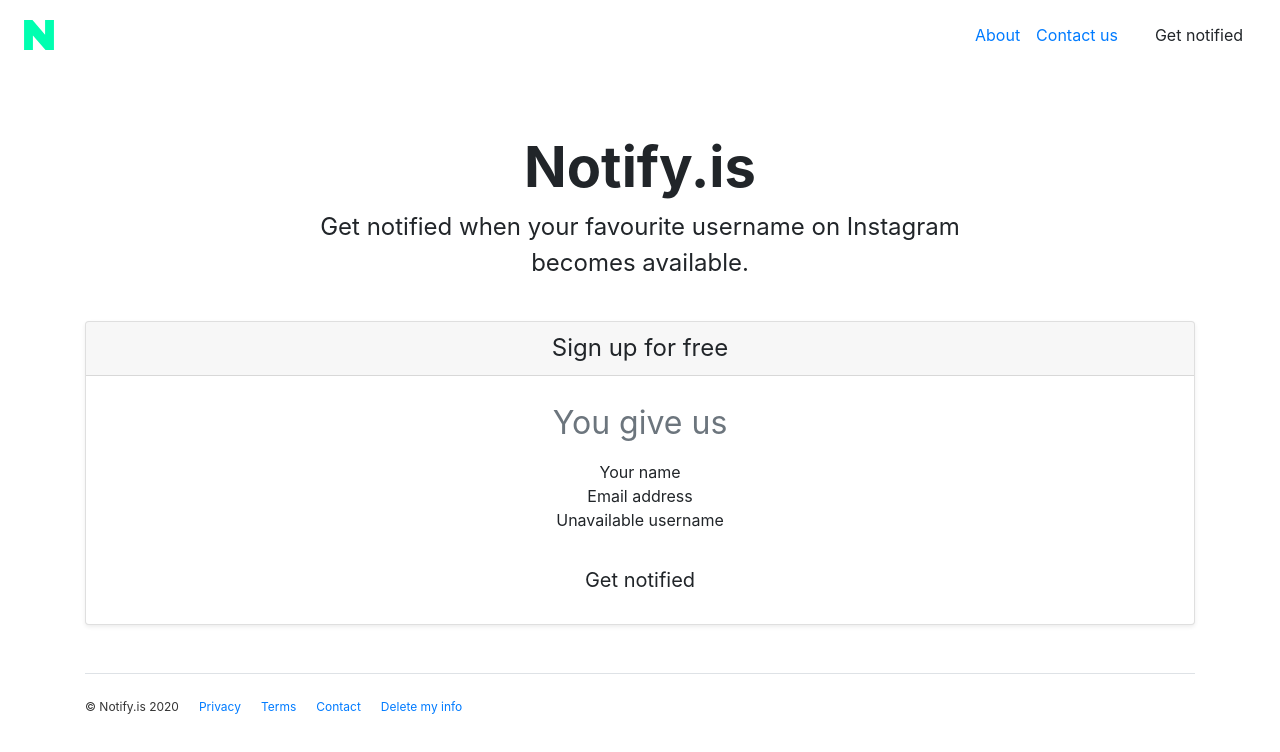
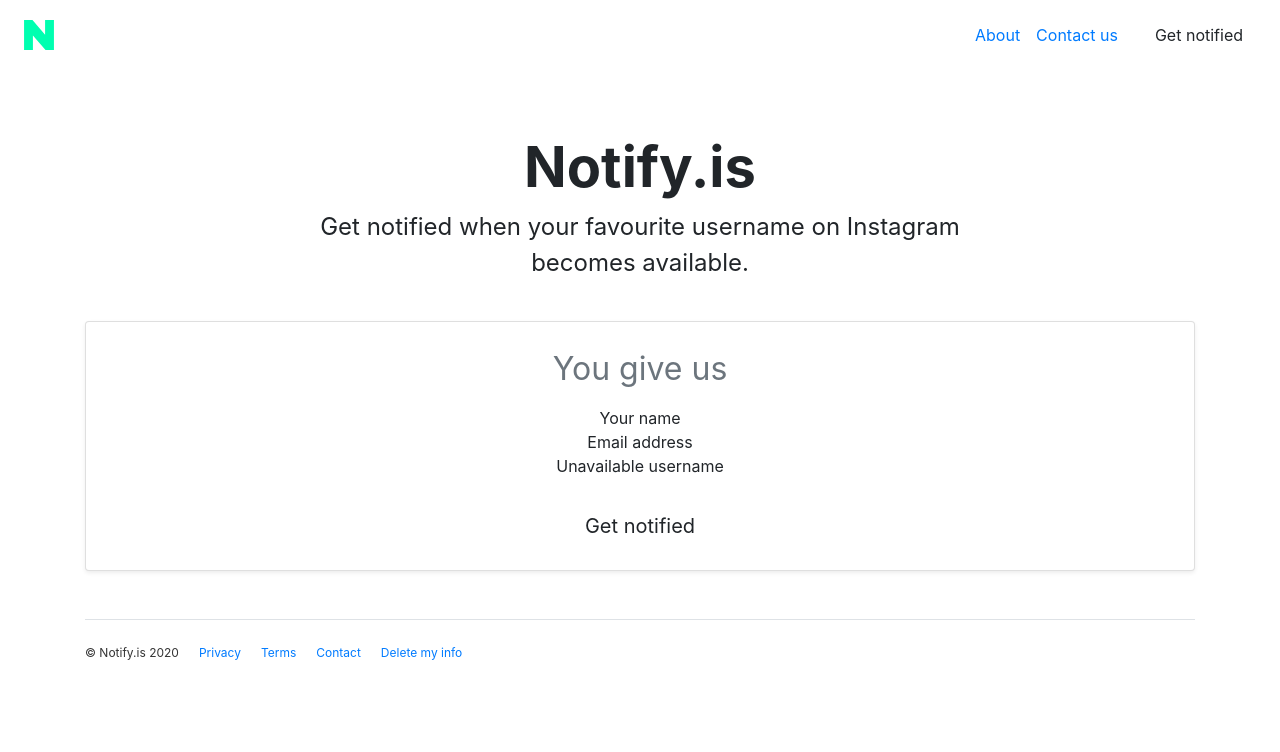
Before and after one commit to oliverproud/notify.is, a Next.js app: page / in a window 1280 px wide. Shown: the top 752 px of the page. Built offline with nearby package versions, Linux system fonts and the light colour scheme.

Commit message:
remove card header

```diff
--- a/pages/index.js
+++ b/pages/index.js
@@ -39,9 +39,6 @@
 
     <div className="container">
       <div className="card mb-4 shadow-sm text-center">
-        <div className="card-header">
-          <h4 className="my-0 font-weight-normal">Sign up for free</h4>
-        </div>
         <div className="card-body">
           <h1 className="card-title card-title">
             <small className="text-muted">You give us</small>
```
